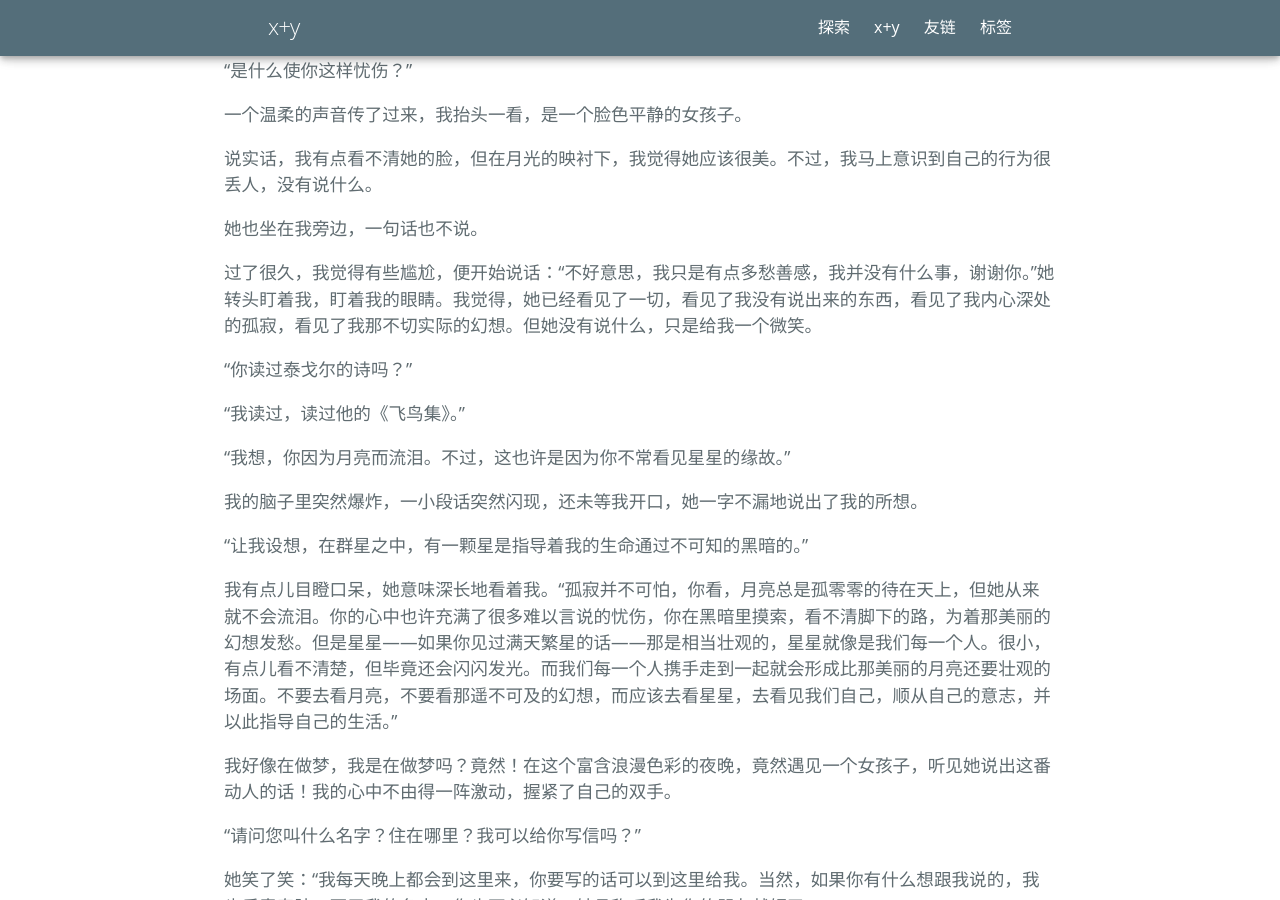
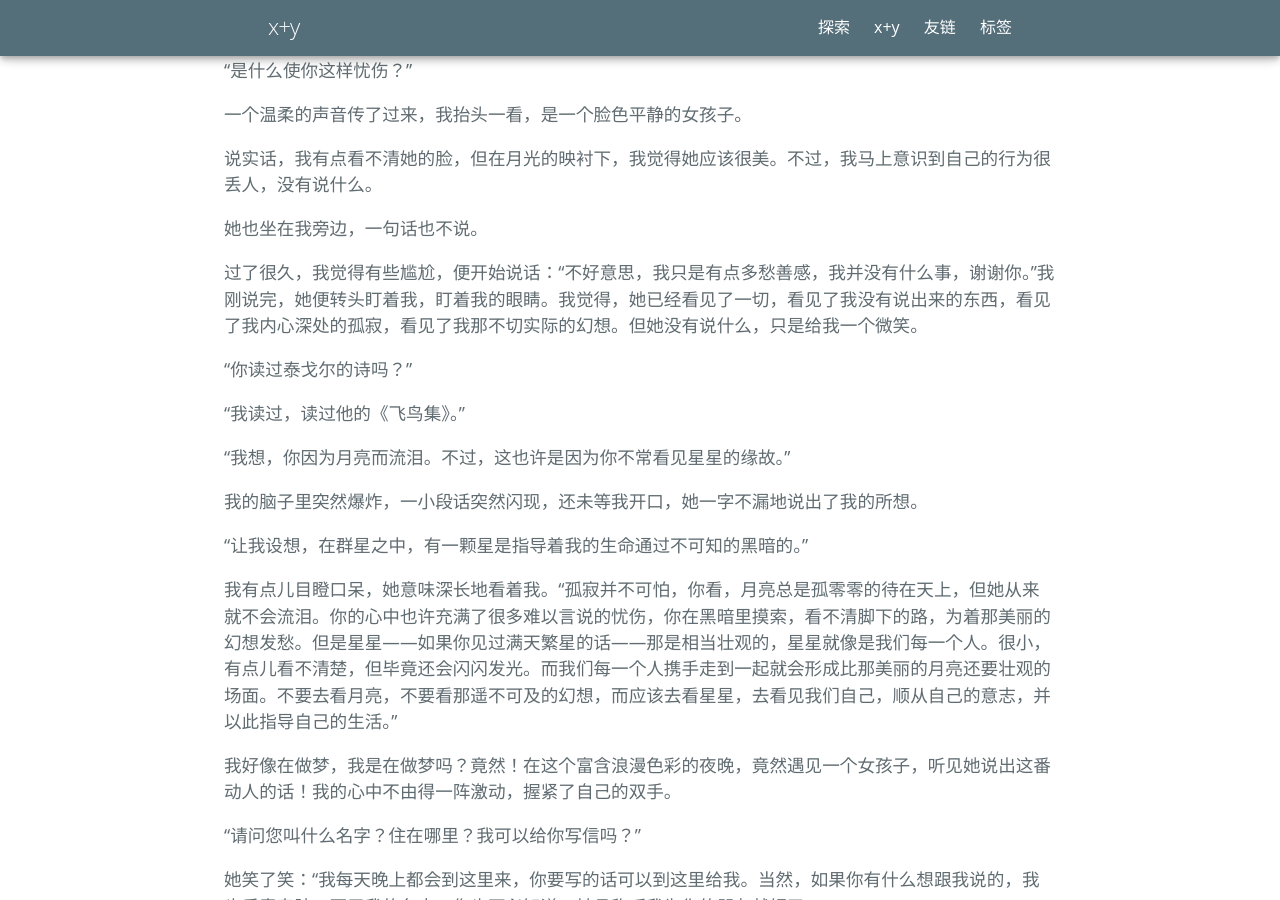
Before and after one commit to xplusy44/xplusy44.github.io, a Jekyll site: the page built from _posts/2022-1-8-朋友.md, in a window 1280 px wide and 900 px high, scrolled down 1069 px. Built offline with Jekyll 4.4.1, drawn with Linux system fonts in a browser that asks for light colours; some web fonts are replaced; our own code applies the rules of GitHub Pages for plain Markdown files.

Commit message:
Update 2022-1-8-朋友.md

```diff
--- a/_posts/2022-1-8-朋友.md
+++ b/_posts/2022-1-8-朋友.md
@@ -16,7 +16,7 @@
 
 她也坐在我旁边，一句话也不说。
 
-过了很久，我觉得有些尴尬，便开始说话：“不好意思，我只是有点多愁善感，我并没有什么事，谢谢你。”她转头盯着我，盯着我的眼睛。我觉得，她已经看见了一切，看见了我没有说出来的东西，看见了我内心深处的孤寂，看见了我那不切实际的幻想。但她没有说什么，只是给我一个微笑。
+过了很久，我觉得有些尴尬，便开始说话：“不好意思，我只是有点多愁善感，我并没有什么事，谢谢你。”我刚说完，她便转头盯着我，盯着我的眼睛。我觉得，她已经看见了一切，看见了我没有说出来的东西，看见了我内心深处的孤寂，看见了我那不切实际的幻想。但她没有说什么，只是给我一个微笑。
 
 “你读过泰戈尔的诗吗？”
 
```
